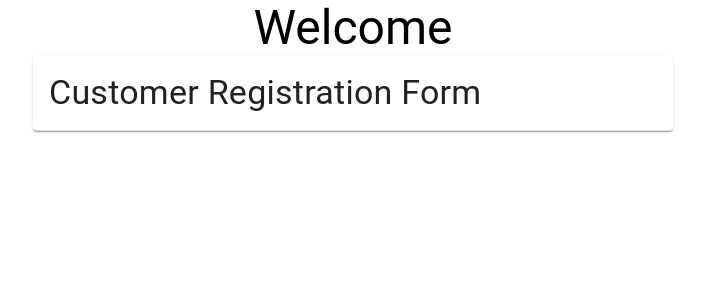
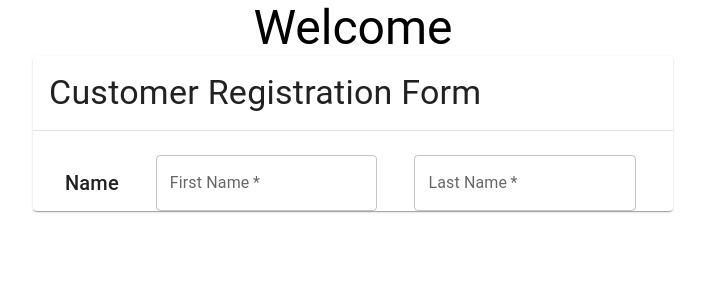
Before and after one commit to AsafSH6/customer-registration-form, a React (Create React App) app: page / in a window 1280 px wide. Shown: the top 300 px of the page, without its empty margins (287-992 px from the left). Built offline with nearby package versions, Linux system fonts and the light colour scheme; the HTML template or start-up script is replaced by a standard one.

Commit message:
add first and last name fields to form

```diff
--- /dev/null
+++ b/src/features/registrationForm/NameInputField.tsx
@@ -0,0 +1,41 @@
+import {TextField, TextFieldProps} from "@mui/material";
+import styled from "@emotion/styled";
+
+
+const Root = styled.div`
+  display: flex;
+  flex-direction: row;
+  justify-content: space-evenly;
+  width: 100%;
+  > * {
+    width: 40%;
+  }
+`;
+
+
+export interface NameInputProps {
+  className?: string
+  firstNameTextFieldProps?: TextFieldProps
+  lastNameTextFieldProps?: TextFieldProps
+}
+
+
+const NameInputField = ({ className, firstNameTextFieldProps, lastNameTextFieldProps }: NameInputProps) => {
+  return (
+    <Root className={className}>
+      <TextField
+        required
+        label='First Name'
+        {...firstNameTextFieldProps}
+      />
+      <TextField
+        required
+        label='Last Name'
+        {...lastNameTextFieldProps}
+      />
+    </Root>
+  )
+}
+
+
+export default NameInputField;
--- a/src/features/registrationForm/RegistrationForm.tsx
+++ b/src/features/registrationForm/RegistrationForm.tsx
@@ -1,8 +1,10 @@
 import styled from '@emotion/styled'
 
 import Paper from '@mui/material/Paper';
-import React from "react";
+import React, {useMemo} from "react";
 import {Divider, Typography} from "@mui/material";
+import {useFirstNameField, useLastNameField} from "./hooks";
+import NameInputField from "./NameInputField";
 
 
 
@@ -13,12 +15,28 @@ const Title = styled(Typography)`
   margin: 16px;
 `;
 
+const Fields = styled.div`
+  > * {
+      margin-top: 24px;
+      margin-left: 32px;
+    }
+`;
+
+const FieldWrapper = styled.div`
+  display: flex;
+  flex-direction: row;
+  align-items: center;
+  justify-content: space-between;
+`;
+
 export interface RegistrationFormProps {
   className?: string
 }
 
 
 const RegistrationForm = ({ className } : RegistrationFormProps ) => {
+  const [firstName, onFirstNameChange, validateFirstName, firstNameError] = useFirstNameField('');
+  const [lastName, onLastNameChange, validateLastName, lastNameError] = useLastNameField('');
 
   return (
     <Root className={className}>
@@ -26,10 +44,28 @@ const RegistrationForm = ({ className } : RegistrationFormProps ) => {
         Customer Registration Form
       </Title>
       <Divider />
+      <Fields>
+        <FieldWrapper>
+          <Typography variant='h6'>Name</Typography>
+          <NameInputField
+            firstNameTextFieldProps={{
+              value: firstName,
+              onChange: onFirstNameChange,
+              error: useMemo(() => firstNameError !== '', [firstNameError]),
+              helperText: firstNameError
+            }}
+            lastNameTextFieldProps={{
+              value: lastName,
+              onChange: onLastNameChange,
+              error: useMemo(() => lastNameError !== '', [lastNameError]),
+              helperText: lastNameError
+            }}
+          />
+        </FieldWrapper>
+      </Fields>
     </Root>
   )
 };
 
 
-
 export default RegistrationForm;
--- /dev/null
+++ b/src/features/registrationForm/hooks.ts
@@ -0,0 +1,53 @@
+import React, {useCallback, useState} from "react";
+
+
+const useFirstNameField =
+  (initialValue: string): [string, (event: React.ChangeEvent<HTMLInputElement>) => void, () => boolean, string] => {
+  const [firstName, setFirstName] = useState<string>(initialValue);
+  const [firstNameError, setFirstNameError] = useState<string>('');
+
+  const onFirstNameChange = useCallback((event: React.ChangeEvent<HTMLInputElement>) => {
+    setFirstNameError('');
+    setFirstName(event.target.value);
+  }, []);
+
+  const validateFirstName = useCallback(() => {
+    if(firstName.trim() === '') {
+      setFirstNameError("First name can't be empty");
+      return false;
+    }
+
+    return true;
+  }, [firstName]);
+
+  return [firstName, onFirstNameChange, validateFirstName, firstNameError];
+};
+
+
+const useLastNameField =
+  (initialValue: string): [string, (event: React.ChangeEvent<HTMLInputElement>) => void, () => boolean, string] => {
+  const [lastName, setLastName] = useState<string>(initialValue);
+  const [lastNameError, setLastNameError] = useState<string>('');
+
+  const onLastNameChange = useCallback((event: React.ChangeEvent<HTMLInputElement>) => {
+    setLastNameError('');
+    setLastName(event.target.value);
+  }, []);
+
+  const validateLastName = useCallback(() => {
+    if(lastName.trim() === '') {
+      setLastNameError("Last name can't be empty");
+      return false;
+    }
+
+    return true;
+  }, [lastName]);
+
+  return [lastName, onLastNameChange, validateLastName, lastNameError];
+};
+
+
+export {
+  useFirstNameField,
+  useLastNameField
+}
```
